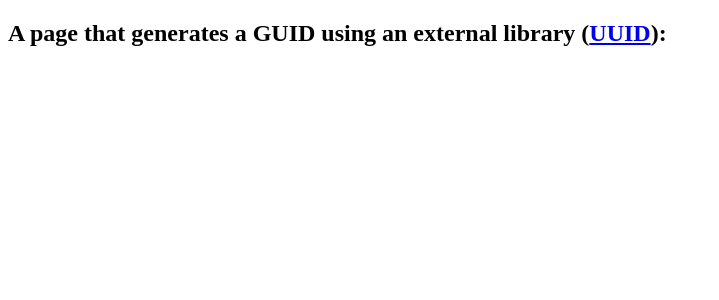
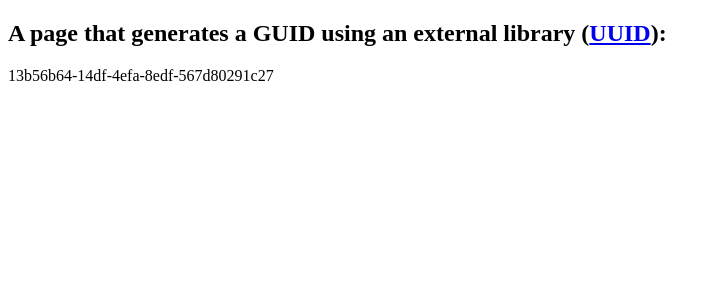
Before and after one commit to Physer/nuxt-dockerize-example, a Nuxt app: page /guid in a window 1280 px wide. Shown: the top 300 px of the page, without its empty margins (0-719 px from the left). Built offline with nearby package versions, Linux system fonts and the light colour scheme.

Commit message:
Fixed /guid page

```diff
--- a/package.json
+++ b/package.json
@@ -24,6 +24,7 @@
   },
   "devDependencies": {
     "@nuxt/types": "^2.15.8",
+    "@types/uuid": "^9.0.0",
     "jest": "^29.3.1",
     "shx": "^0.3.4"
   }
--- a/pages/guid.vue
+++ b/pages/guid.vue
@@ -1,21 +1,11 @@
+<script setup lang="ts">
+import { v4 as uuidv4 } from 'uuid';
+const guid = uuidv4();
+</script>
+
 <template>
     <div>
         <h2>A page that generates a GUID using an external library (<a href="https://www.npmjs.com/package/uuid">UUID</a>):</h2>
-        <p>{{ this.guid }}</p>
+        <p>{{ guid }}</p>
     </div>
 </template>
-
-<script>
-import { v4 as uuidv4 } from 'uuid';
-
-export default {
-    data() {
-        return {
-            guid: ''
-        }
-    },
-    fetch() {
-        this.guid = uuidv4();
-    }
-}
-</script>
```
Also changed, not shown: 1 other file (tests, documents, lock files or other folders).
